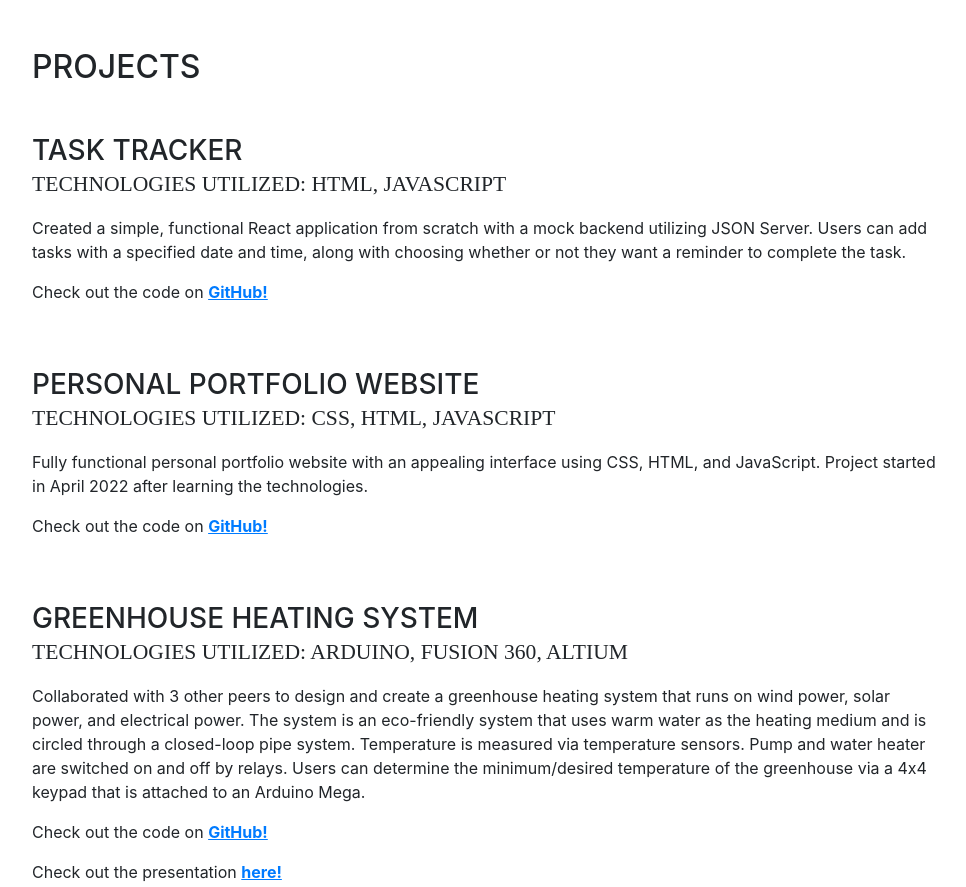
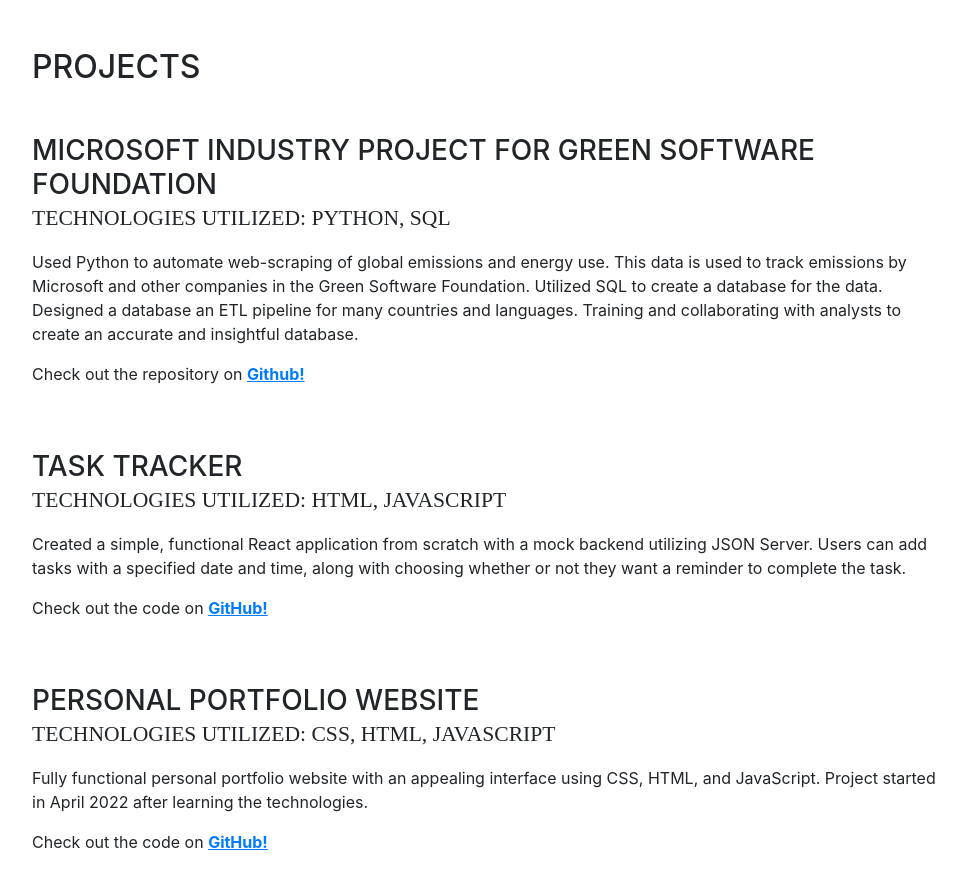
Before and after one commit to terryltran/Personal-Website, a website with bundled scripts: page index.html in a window 1280 px wide. Shown: the part 800-1687 px from the top of the page, without its empty margins (288-1254 px from the left). Built offline with nearby package versions, Linux system fonts and the light colour scheme; a web font is replaced by a local one.

Commit message:
Update index.html

```diff
--- a/index.html
+++ b/index.html
@@ -96,6 +96,15 @@
       <section class="resume-section p-3 p-lg-5 d-flex flex-column" id="experience">
         <div class="my-auto">
           <h2 class="mb-5">Projects</h2>
+
+          <div class="resume-item d-flex flex-column flex-md-row mb-5">
+            <div class="resume-content mr-auto">
+              <h3 class="mb-0">Microsoft Industry Project for Green Software Foundation</h3>
+              <div class="subheading mb-3">Technologies Utilized: Python, SQL</div>
+              <p>Used Python to automate web-scraping of global emissions and energy use. This data is used to track emissions by Microsoft and other companies in the Green Software Foundation. Utilized SQL to create a database for the data. Designed a database an ETL pipeline for many countries and languages. Training and collaborating with analysts to create an accurate and insightful database.</p>
+              <p>Check out the repository on <a href="https://github.com/spash/wattTime-uw-india" target="_blank" rel="noopener noreferrer"><strong><u>Github!</u></strong></a></p>
+            </div>
+          </div>
 
           <div class="resume-item d-flex flex-column flex-md-row mb-5">
             <div class="resume-content mr-auto">
@@ -231,9 +240,12 @@
             <li class="list-inline-item">
               <i class="devicons devicons-react"></i>
             </li>
+            <li class="list-inline-item">
+              <i class="devicons devicons-python"></i>
+            </li>
             </li>
           </ul>
-          <p><strong>Programming Languages:</strong> Java, JavaScript, C/C++, HTML, CSS, SQL, Dart, R, and MATLAB</p>
+          <p><strong>Programming Languages:</strong> Java, JavaScript, C/C++, HTML, CSS, SQL, Python, Dart, R, and MATLAB</p>
           <p><strong>Frameworks and Libraries:</strong> Node.js, React</p>
           <p><strong>Developer Tools and Operating System:</strong> Git/GitHub, VS Code, Visual Studio, Eclipse, Figma, Linux, Windows, MacOS</p>
           <div class="subheading mb-3">Personal Qualities</div>
```
